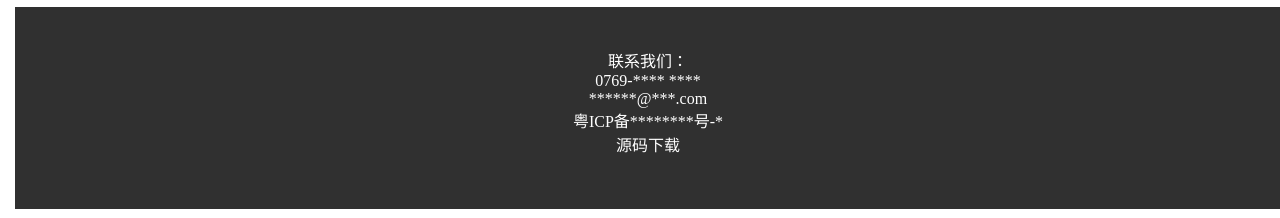
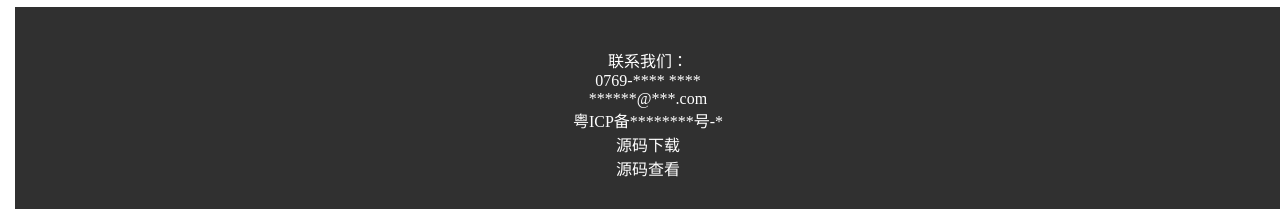
Before and after one commit to summon00163/summon00163.github.io, a plain HTML site: page index.html in a window 1280 px wide. Shown: the part 1267-1485 px from the top of the page. Drawn offline with Linux system fonts and the light colour scheme; a web font is replaced by a local one.

Commit message:
Add files via upload

```diff
--- a/css/chat.css
+++ b/css/chat.css
@@ -34,4 +34,5 @@ input{
 	background-color:lightsalmon;
 	border-radius:7px;
 	padding:1.3%;
+	cursor:pointer;
 }
--- a/index.html
+++ b/index.html
@@ -87,7 +87,8 @@
 					<span><a href="tel:">0769-**** ****</a></span><br/>
 					<span><a href="mailto:">******@***.com</a></span><br/>
 					<span><a href="https://beian.miit.gov.cn/#/Integrated/index">粤ICP备********号-*</a></span><br/>
-					<span><a href="source-code.zip">源码下载</a></span>
+					<span><a href="source-code.zip">源码下载</a></span><br/>
+					<span><a href="https://github.com/summon00163/summon00163.github.io">源码查看</a></span><br/>
 				</footer>
 			</div>
 		</div>
```
